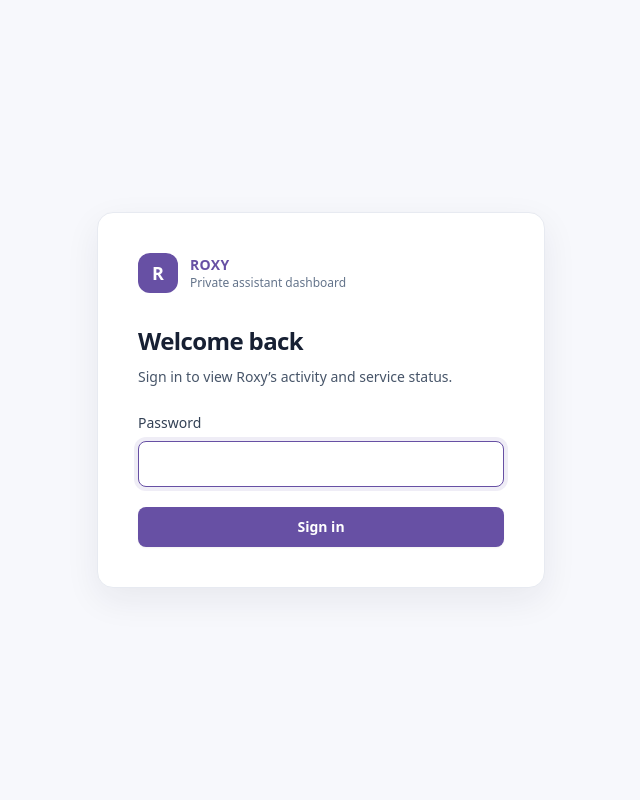
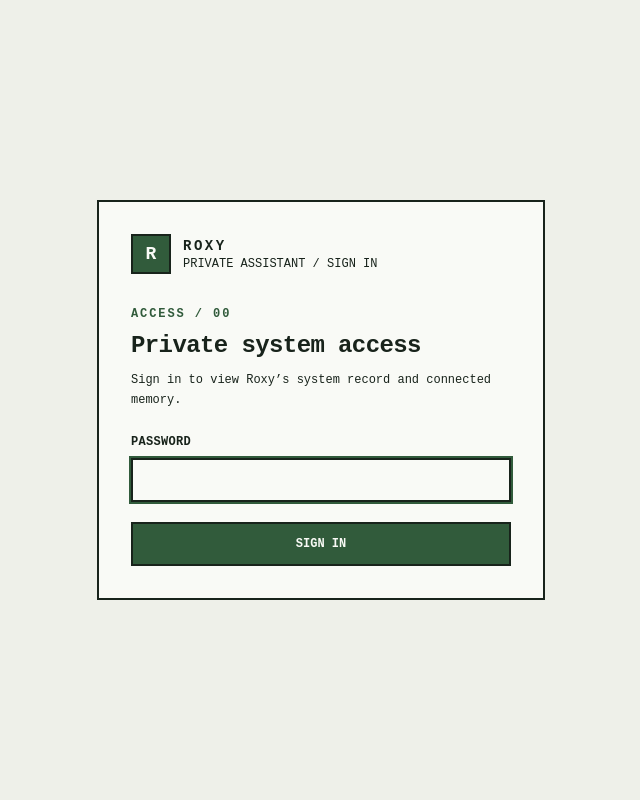
Before and after one commit to lakshaykamat/roxy, a Python web app: template src/templates/login.html in a window 1280 px wide. Shown: the whole page, without its empty margins (319-959 px from the left). Run offline with Jinja, Linux system fonts and the light colour scheme; the template is opened without the code that fills it, so the values that code supplies are empty; some libraries are stand-ins or nearby versions.

Commit message:
Updated UI

```diff
--- a/src/templates/dashboard.html
+++ b/src/templates/dashboard.html
@@ -26,7 +26,7 @@
         <span class="grid h-8 w-8 place-items-center border-2 border-ink bg-accent font-bold text-panel">R</span>
         <span><span class="block font-bold tracking-[0.18em]">ROXY</span><span class="block text-xs">PRIVATE ASSISTANT / SYSTEM RECORD</span></span>
       </a>
-      <form method="post" action="/logout"><button class="border-2 border-ink bg-panel px-3 py-1.5 text-xs font-bold hover:bg-ink hover:text-panel focus:outline-none focus:ring-2 focus:ring-accent focus:ring-offset-2" type="submit">SIGN OUT</button></form>
+      <div class="flex items-center gap-2"><a class="min-h-10 border-2 border-ink bg-panel px-3 py-2 text-xs font-bold hover:bg-ink hover:text-panel focus:outline-none focus:ring-2 focus:ring-accent" href="/brain">BRAIN</a><form method="post" action="/logout"><button class="min-h-10 border-2 border-ink bg-panel px-3 py-1.5 text-xs font-bold hover:bg-ink hover:text-panel focus:outline-none focus:ring-2 focus:ring-accent focus:ring-offset-2" type="submit">SIGN OUT</button></form></div>
     </div>
   </header>
   <main id="main-content" class="mx-auto max-w-5xl px-4 py-7 sm:px-6">
--- a/src/templates/login.html
+++ b/src/templates/login.html
@@ -3,40 +3,41 @@
 <head>
   <meta charset="utf-8">
   <meta name="viewport" content="width=device-width, initial-scale=1">
+  <meta name="theme-color" content="#eef0e9">
   <title>Sign in · Roxy</title>
+  <link rel="preconnect" href="https://cdn.tailwindcss.com">
   <script src="https://cdn.tailwindcss.com"></script>
   <script>
     tailwind.config = {
       theme: {
         extend: {
-          colors: {
-            ink: '#172033', cloud: '#f7f8fc', line: '#e7eaf1', violet: '#6750a4'
-          },
-          boxShadow: { soft: '0 12px 35px rgba(23, 32, 51, 0.07)' }
+          colors: { paper: '#eef0e9', panel: '#f9faf6', ink: '#18231b', line: '#8b9588', accent: '#315b3b', alert: '#823a2e' },
+          fontFamily: { mono: ['"Courier New"', 'Courier', 'monospace'] }
         }
       }
     };
   </script>
 </head>
-<body class="min-h-screen bg-cloud font-sans text-ink antialiased">
+<body class="min-h-screen bg-paper font-mono text-sm text-ink antialiased">
   <main class="flex min-h-screen items-center justify-center px-5 py-10">
-    <section class="w-full max-w-md rounded-2xl border border-line bg-white p-8 shadow-soft sm:p-10" aria-labelledby="page-title">
+    <section class="w-full max-w-md border-2 border-ink bg-panel p-6 sm:p-8" aria-labelledby="page-title">
       <div class="mb-8 flex items-center gap-3">
-        <span class="grid h-10 w-10 place-items-center rounded-xl bg-violet text-lg font-semibold text-white">R</span>
+        <span class="grid h-10 w-10 place-items-center border-2 border-ink bg-accent text-lg font-bold text-panel">R</span>
         <div>
-          <p class="text-sm font-semibold tracking-wide text-violet">ROXY</p>
-          <p class="text-xs text-slate-500">Private assistant dashboard</p>
+          <p class="text-sm font-bold tracking-[0.18em] text-ink">ROXY</p>
+          <p class="text-xs">PRIVATE ASSISTANT / SIGN IN</p>
         </div>
       </div>
-      <h1 id="page-title" class="text-2xl font-semibold tracking-tight text-ink">Welcome back</h1>
-      <p class="mt-2 text-sm leading-6 text-slate-600">Sign in to view Roxy’s activity and service status.</p>
-      <div class="mt-5 text-sm text-red-700 [&>p]:rounded-lg [&>p]:border [&>p]:border-red-200 [&>p]:bg-red-50 [&>p]:px-3 [&>p]:py-2">{{error_message}}</div>
+      <p class="text-xs font-bold tracking-[0.16em] text-accent">ACCESS / 00</p>
+      <h1 id="page-title" class="mt-2 text-2xl font-bold tracking-tight text-ink">Private system access</h1>
+      <p class="mt-2 text-xs leading-5">Sign in to view Roxy’s system record and connected memory.</p>
+      <div class="mt-5 text-sm text-alert [&>p]:border-2 [&>p]:border-alert [&>p]:px-3 [&>p]:py-2">{{error_message}}</div>
       <form method="post" action="/login" class="mt-6 space-y-5">
-        <label class="block text-sm font-medium text-slate-700">
-          Password
-          <input class="mt-2 block w-full rounded-lg border border-slate-300 bg-white px-3 py-2.5 text-base text-ink outline-none transition placeholder:text-slate-400 focus:border-violet focus:ring-4 focus:ring-violet/10" type="password" name="password" autocomplete="current-password" required autofocus>
+        <label class="block text-xs font-bold tracking-wide">
+          PASSWORD
+          <input class="mt-2 block min-h-11 w-full border-2 border-ink bg-panel px-3 py-2 text-base text-ink outline-none transition focus:ring-2 focus:ring-accent" type="password" name="password" autocomplete="current-password" required autofocus>
         </label>
-        <button class="w-full rounded-lg bg-violet px-4 py-2.5 text-sm font-semibold text-white shadow-sm transition hover:bg-violet/90 focus:outline-none focus:ring-4 focus:ring-violet/20" type="submit">Sign in</button>
+        <button class="min-h-11 w-full border-2 border-ink bg-accent px-4 py-2 text-xs font-bold text-panel transition hover:bg-ink focus:outline-none focus:ring-2 focus:ring-accent focus:ring-offset-2" type="submit">SIGN IN</button>
       </form>
     </section>
   </main>
```
Also changed, not shown: src/templates/brain.html (+3 -3 lines), src/templates/unavailable.html (+10 -8 lines), src/web.py (+36 -8 lines), tests/test_chat.py (+3 -0 lines), tests/test_web.py (+17 -0 lines).
